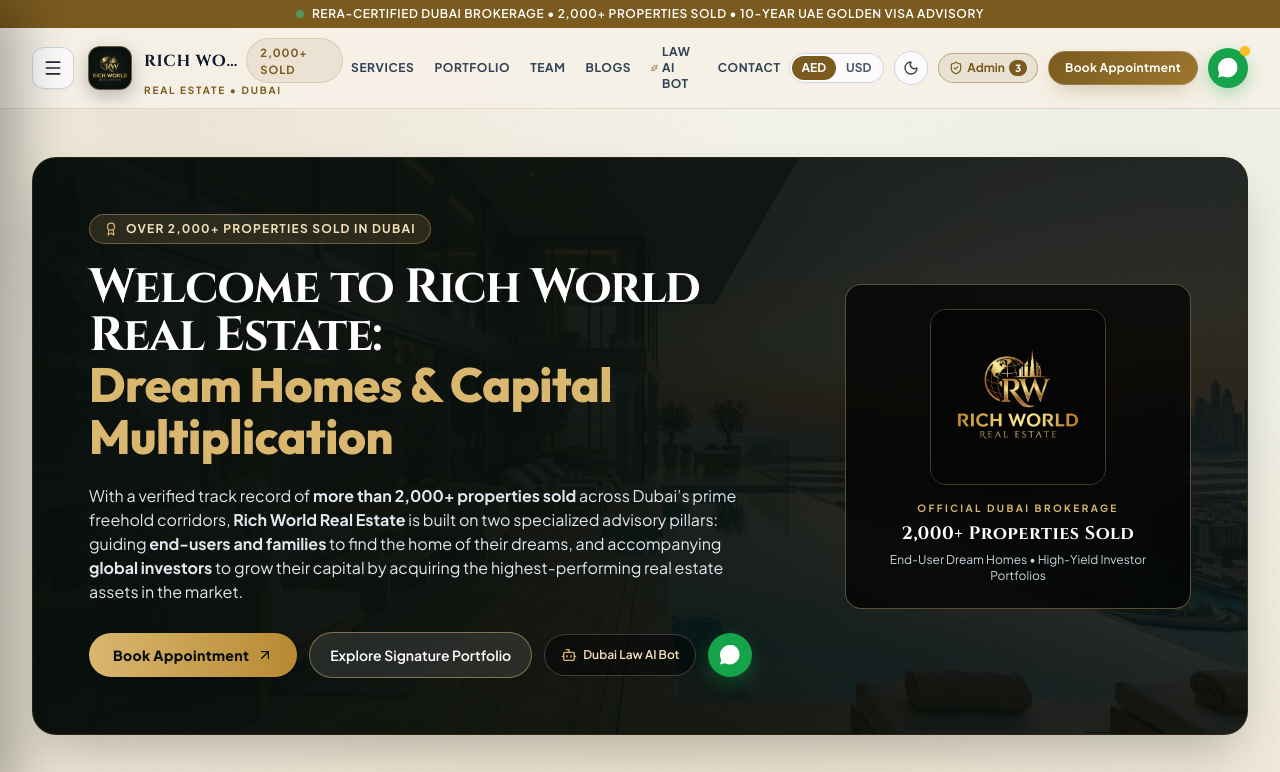
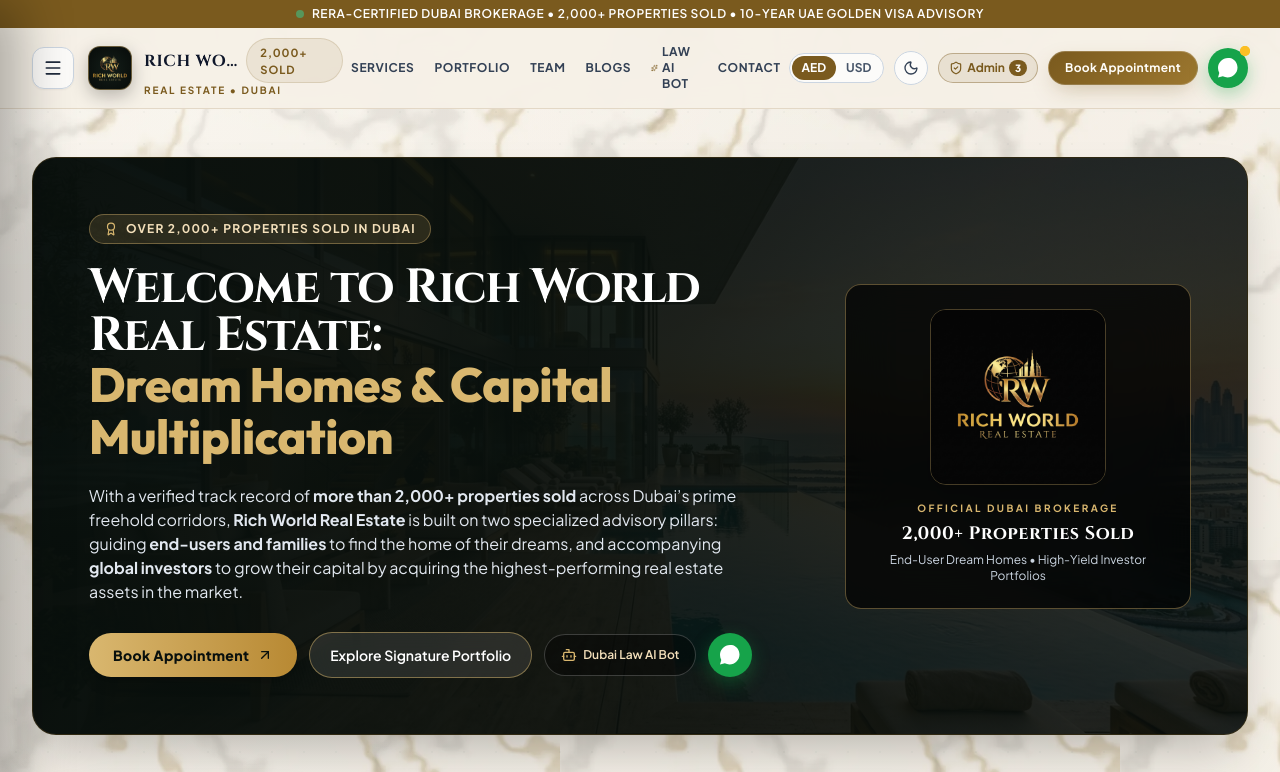
Before and after one commit to cubaloop/rich-world-real-estate-dubai, a website: page index.html in a window 1280 px wide. Shown: the top 772 px of the page. Drawn offline with nearby package versions, Linux system fonts and the light colour scheme.

Commit message:
feat(ui): ultra-lightweight 15KB Calacatta Gold and Nero Marquina marble background with 0ms preload

```diff
--- a/index.html
+++ b/index.html
@@ -7,6 +7,8 @@
   <title>Rich World Real Estate Dubai | 2,000+ Properties Sold &bull; Dream Homes &amp; Investor Advisory</title>
   <meta name="description" content="Rich World Real Estate Dubai — Over 2,000+ properties sold. Guiding families to their dream sanctuary and investors to maximum capital growth in Dubai." />
   <link rel="icon" type="image/png" href="assets/logo-transparent.png" />
+  <link rel="preload" as="image" href="assets/marble-light.webp" fetchpriority="high" />
+  <link rel="preload" as="image" href="assets/marble-dark.webp" />
 
   <!-- Tailwind CSS CDN -->
   <script src="https://cdn.tailwindcss.com"></script>
--- a/styles.css
+++ b/styles.css
@@ -68,28 +68,36 @@
   -webkit-font-smoothing: antialiased;
 }
 
-/* Atmospheric Layered Background */
+/* Atmospheric Italian Marble Background (15KB WebP — 0ms GPU Composited) */
 .atmospheric-bg {
   position: fixed;
   inset: 0;
   pointer-events: none;
   z-index: -2;
+  will-change: transform;
+  transform: translateZ(0);
 }
 
 html:not(.theme-dark) .atmospheric-bg {
-  background:
-    radial-gradient(circle at 12% 15%, rgba(122, 90, 30, 0.10) 0%, transparent 45%),
-    radial-gradient(circle at 88% 20%, rgba(16, 185, 129, 0.05) 0%, transparent 50%),
-    radial-gradient(circle at 50% 78%, rgba(184, 137, 51, 0.07) 0%, transparent 60%),
-    linear-gradient(180deg, #F8F4EC 0%, #F6F1E7 45%, #EFE8D8 100%);
+  background-color: #F6F1E7;
+  background-image:
+    radial-gradient(circle at 15% 15%, rgba(255, 253, 248, 0.35) 0%, transparent 55%),
+    linear-gradient(180deg, rgba(246, 241, 231, 0.32) 0%, rgba(246, 241, 231, 0.46) 100%),
+    url('assets/marble-light.webp');
+  background-size: cover, cover, 560px 560px;
+  background-repeat: no-repeat, no-repeat, repeat;
+  background-position: center, center, top left;
 }
 
 html.theme-dark .atmospheric-bg {
-  background:
-    radial-gradient(circle at 15% 15%, rgba(217, 183, 111, 0.14) 0%, transparent 48%),
-    radial-gradient(circle at 85% 25%, rgba(16, 185, 129, 0.08) 0%, transparent 50%),
-    radial-gradient(circle at 50% 80%, rgba(217, 183, 111, 0.06) 0%, transparent 60%),
-    linear-gradient(180deg, #09100D 0%, #0F1914 48%, #070B09 100%);
+  background-color: #09100D;
+  background-image:
+    radial-gradient(circle at 15% 15%, rgba(217, 183, 111, 0.10) 0%, transparent 55%),
+    linear-gradient(180deg, rgba(9, 16, 13, 0.42) 0%, rgba(9, 16, 13, 0.56) 100%),
+    url('assets/marble-dark.webp');
+  background-size: cover, cover, 560px 560px;
+  background-repeat: no-repeat, no-repeat, repeat;
+  background-position: center, center, top left;
 }
 
 .mesh-overlay {
@@ -97,9 +105,9 @@
   inset: 0;
   pointer-events: none;
   z-index: -1;
-  opacity: 0.035;
+  opacity: 0.025;
   background-image: radial-gradient(var(--text-primary) 1px, transparent 1px);
-  background-size: 28px 28px;
+  background-size: 32px 32px;
 }
 
 /* Luxury Typography Classes */
```
Also changed, not shown: assets/marble-dark.webp (added), assets/marble-light.webp (added).
